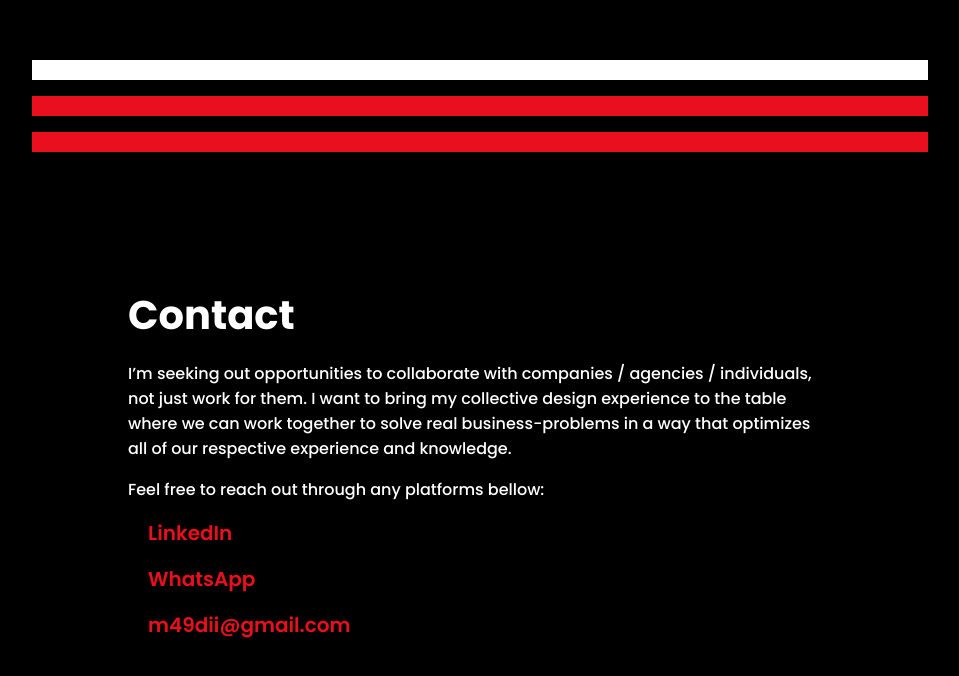
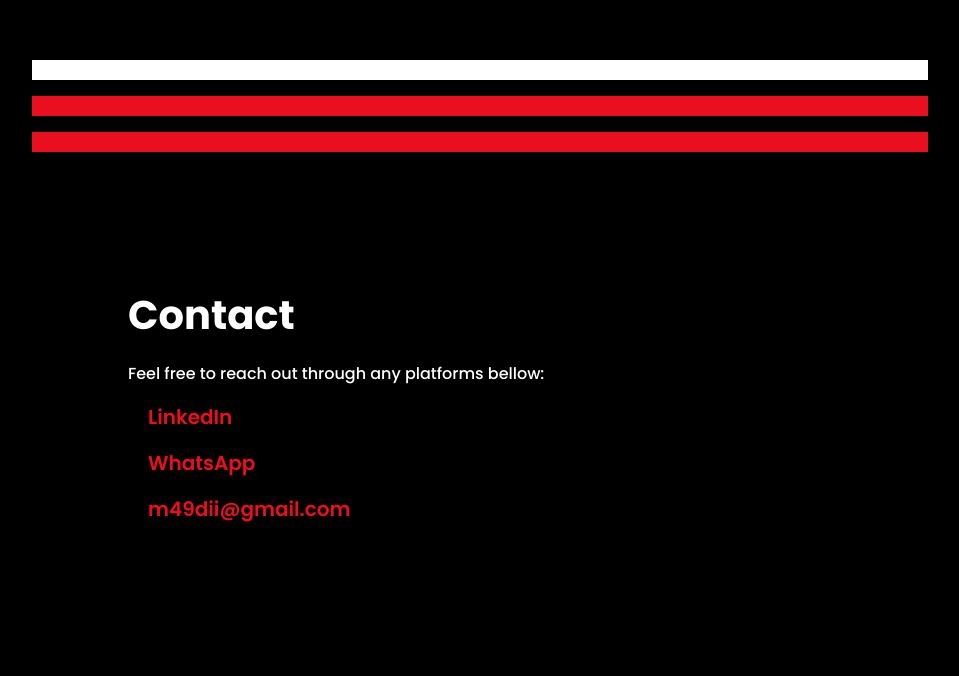
Before and after one commit to MuhamedMagdi/MuhamedMagdi.github.io, a React (Create React App) app: page /contact in a window 1280 px wide. Shown: the part 643-1319 px from the top of the page, without its empty margins (160-1119 px from the left). Built offline with nearby package versions, Linux system fonts and the light colour scheme.

Commit message:
fix: updating the contact me page

```diff
--- a/src/pages/contact.js
+++ b/src/pages/contact.js
@@ -18,13 +18,6 @@ const Contact = () => {
             <div className="info margin-bottom-extra slide-animate">
                 <div className="content-container">
                     <h4 className="content-title">Contact</h4>
-                    <p className="content-description">
-                        I’m seeking out opportunities to collaborate with companies / agencies /
-                        individuals, not just work for them. I want to bring my collective design
-                        experience to the table where we can work together to solve real
-                        business-problems in a way that optimizes all of our respective experience
-                        and knowledge.
-                    </p>
 
                     <p className="content-description">
                         Feel free to reach out through any platforms bellow:
```
